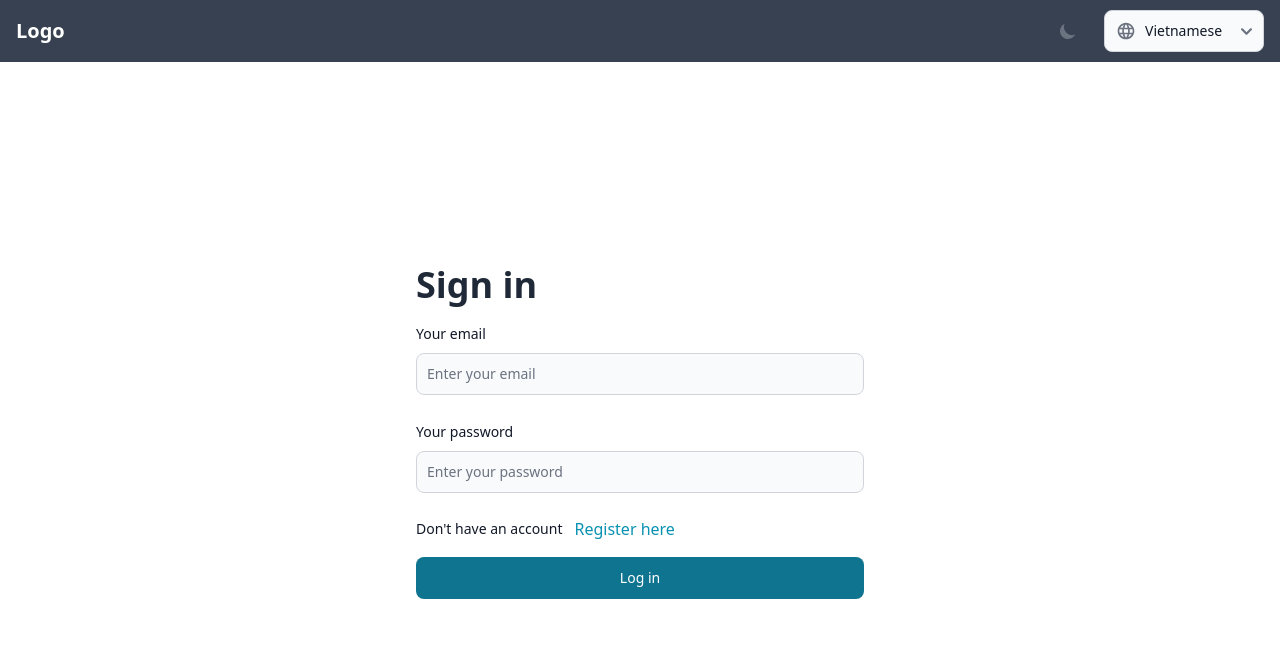
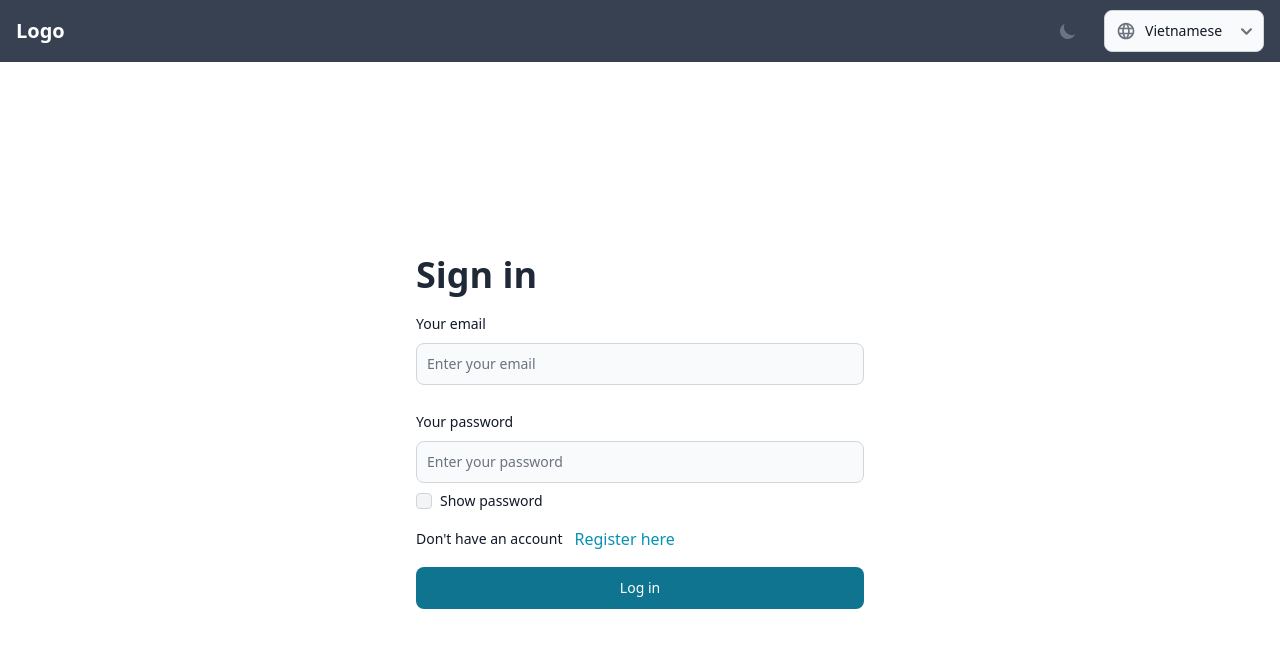
Before and after one commit to OliverDoan/frontend-boilerplate, a React (Vite) app: page /login in a window 1280 px wide. Shown: the top 648 px of the page. Built offline with nearby package versions, Linux system fonts and the light colour scheme.

Commit message:
refactor: login form

```diff
--- /dev/null
+++ b/src/pages/login/components/login-form.tsx
@@ -0,0 +1,55 @@
+import { yupResolver } from '@hookform/resolvers/yup'
+import { Button, Label } from 'flowbite-react'
+import { useForm } from 'react-hook-form'
+import InputField from 'src/components/form-control/input-field/InputField'
+import PasswordField from 'src/components/form-control/password-field/PasswordField'
+import { schema, Schema } from 'src/utils/rules'
+
+type FormData = Pick<Schema, 'email' | 'password'>
+const loginSchema = schema.pick(['email', 'password'])
+
+export default function LoginForm({ onSubmit }: { onSubmit: (data: FormData) => void }) {
+  const form = useForm({
+    resolver: yupResolver(loginSchema)
+  })
+
+  const { isSubmitting } = form.formState
+
+  const handleSubmit = async (values: FormData) => {
+    if (onSubmit) {
+      await onSubmit(values)
+    }
+  }
+
+  return (
+    <form
+      className='flex flex-col justify-center h-full max-w-md gap-4 mx-auto'
+      noValidate
+      onSubmit={form.handleSubmit(handleSubmit)}
+    >
+      <Label className='text-4xl font-extrabold text-gray-800'>Sign in</Label>
+      <div>
+        <div className='block mb-2'>
+          <Label htmlFor='email' value='Your email' />
+        </div>
+        <InputField form={form} name='email' placeholder='Enter your email' type='email' />
+      </div>
+      <div>
+        <div className='block mb-2'>
+          <Label htmlFor='password' value='Your password' />
+        </div>
+        <PasswordField form={form} name='password' placeholder='Enter your password' />
+      </div>
+
+      <div className='flex items-center gap-2'>
+        <Label>Don't have an account</Label>
+        <a href='#' className='ml-1 text-cyan-600 hover:underline dark:text-cyan-500'>
+          Register here
+        </a>
+      </div>
+      <Button type='submit' disabled={isSubmitting}>
+        Log in
+      </Button>
+    </form>
+  )
+}
--- a/src/pages/login/index.tsx
+++ b/src/pages/login/index.tsx
@@ -1,68 +1,19 @@
-import { yupResolver } from '@hookform/resolvers/yup'
-import { Button, Label, TextInput } from 'flowbite-react'
-import { useForm } from 'react-hook-form'
-import { schema, Schema } from 'src/utils/rules'
+import LoginForm from 'src/pages/login/components/login-form'
+import { Schema } from 'src/utils/rules'
 
 type FormData = Pick<Schema, 'email' | 'password'>
-const loginSchema = schema.pick(['email', 'password'])
 
 export default function LoginPage() {
-  const {
-    register,
-    handleSubmit,
-    formState: { errors }
-  } = useForm<FormData>({
-    resolver: yupResolver(loginSchema)
-  })
-
-  const onSubmit = (data: FormData) => console.log(data)
-
+  const handleSubmit = async (data: FormData) => {
+    try {
+      console.log('🚀 ~ handleSubmit ~ values:', data)
+    } catch (error) {
+      console.log('🚀 ~ handleSubmit ~ error:', error)
+    }
+  }
   return (
     <div className='dark:bg-gray-700 h-[calc(100vh-60px)]'>
-      <form
-        className='flex flex-col justify-center h-full max-w-md gap-4 mx-auto'
-        noValidate
-        onSubmit={handleSubmit(onSubmit)}
-      >
-        <Label className='text-4xl font-extrabold text-gray-800'>Sign in</Label>
-        <div>
-          <div className='block mb-2'>
-            <Label htmlFor='email' value='Your email' />
-          </div>
-          <TextInput
-            id='email'
-            type='email'
-            placeholder='Enter your email'
-            autoComplete='email'
-            required
-            {...register('email')}
-            color={errors.email?.message ? 'failure' : 'gray'}
-            helperText={<span className='font-medium'>{errors.email?.message}</span>}
-          />
-        </div>
-        <div>
-          <div className='block mb-2'>
-            <Label htmlFor='password' value='Your password' />
-          </div>
-          <TextInput
-            id='password'
-            type='password'
-            placeholder='Enter your password'
-            autoComplete='password'
-            required
-            {...register('password')}
-            color={errors.password?.message ? 'failure' : 'gray'}
-            helperText={<span className='font-medium'>{errors.password?.message}</span>}
-          />
-        </div>
-        <div className='flex items-center gap-2'>
-          <Label>Don't have an account</Label>
-          <a href='#' className='ml-1 text-cyan-600 hover:underline dark:text-cyan-500'>
-            Register here
-          </a>
-        </div>
-        <Button type='submit'>Log in</Button>
-      </form>
+      <LoginForm onSubmit={handleSubmit} />
     </div>
   )
 }
```
